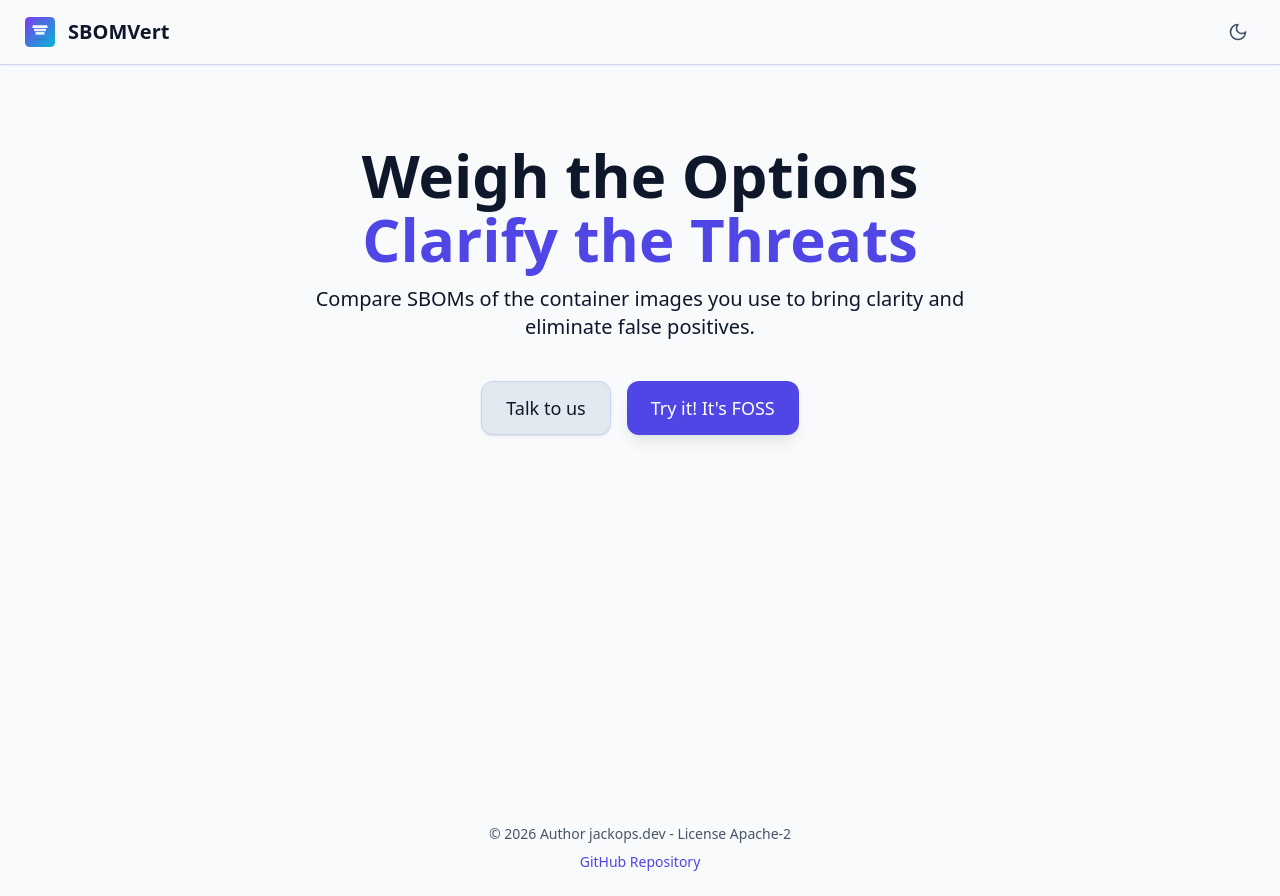
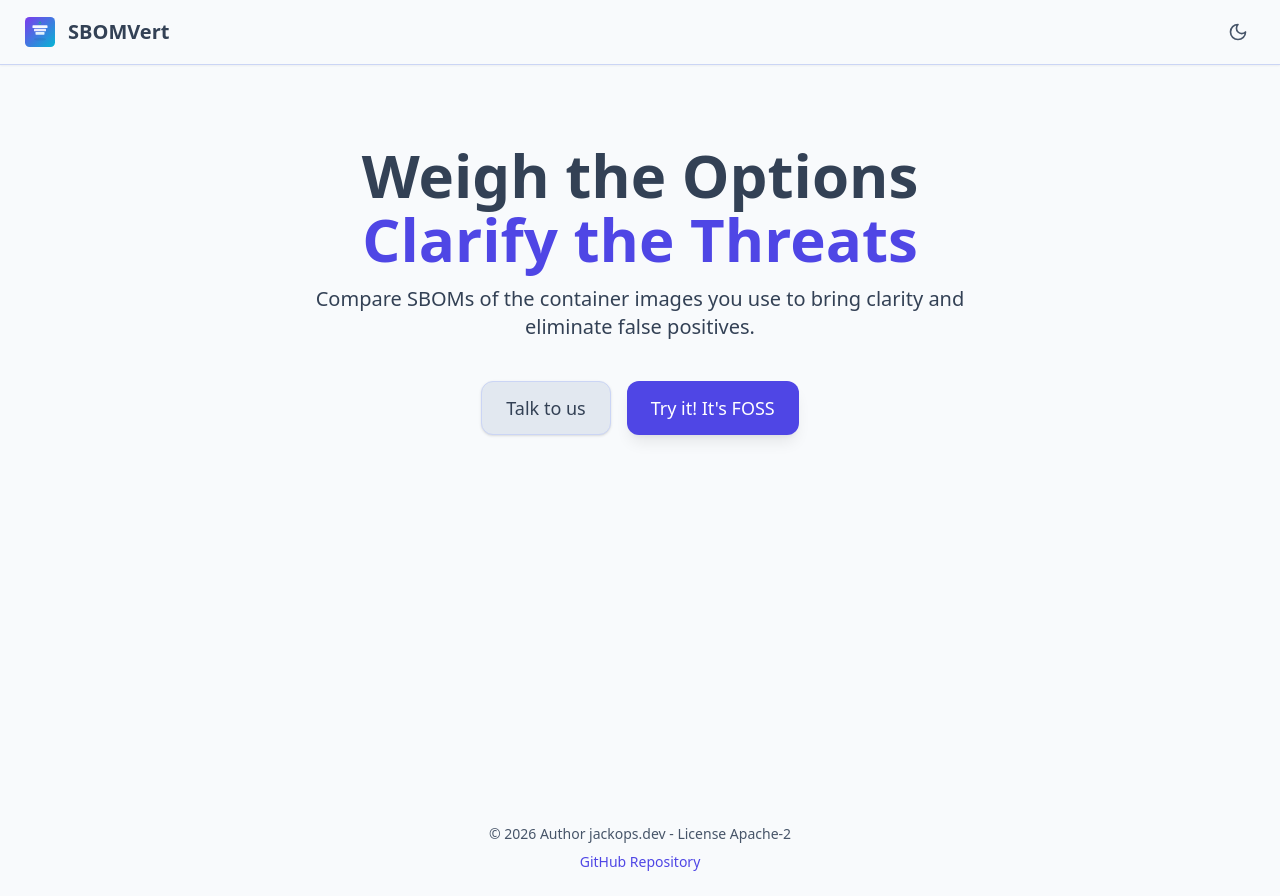
Before and after one commit to sbomvert/sbomvert, a Next.js app: page / in a window 1280 px wide. Built offline with nearby package versions, Linux system fonts and the light colour scheme.

Commit message:
update colors

```diff
--- a/src/app/globals.css
+++ b/src/app/globals.css
@@ -18,7 +18,7 @@
   --color-surface-alt:    #f8fafc; /* hover / inputs */
 
   /* ── Text (unchanged, already good) ── */
-  --color-foreground:        #0f172a; /* slate-900 */
+  --color-foreground:        #334155; /* slate-900 */
   --color-foreground-muted:  #475569; /* slate-600 */
   --color-foreground-subtle: #94a3b8; /* slate-400 */
 
```
